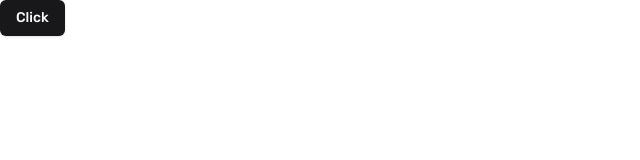
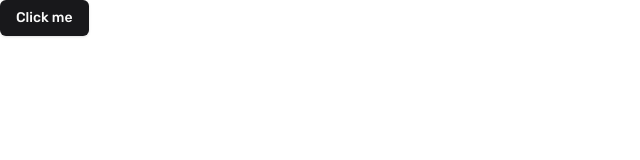
Before and after one commit to Mangesh636/pokedex, a Next.js app: page / in a window 1280 px wide. Shown: the top 160 px of the page, without its empty margins (0-640 px from the left). Built offline with nearby package versions, Linux system fonts and the light colour scheme.

Commit message:
fix: Update button text in Home component

```diff
--- a/src/app/page.tsx
+++ b/src/app/page.tsx
@@ -1,5 +1,5 @@
 import { Button } from "@/components/ui/button";
 
 export default function Home() {
-  return <Button>Click</Button>;
+  return <Button>Click me</Button>;
 }
```
